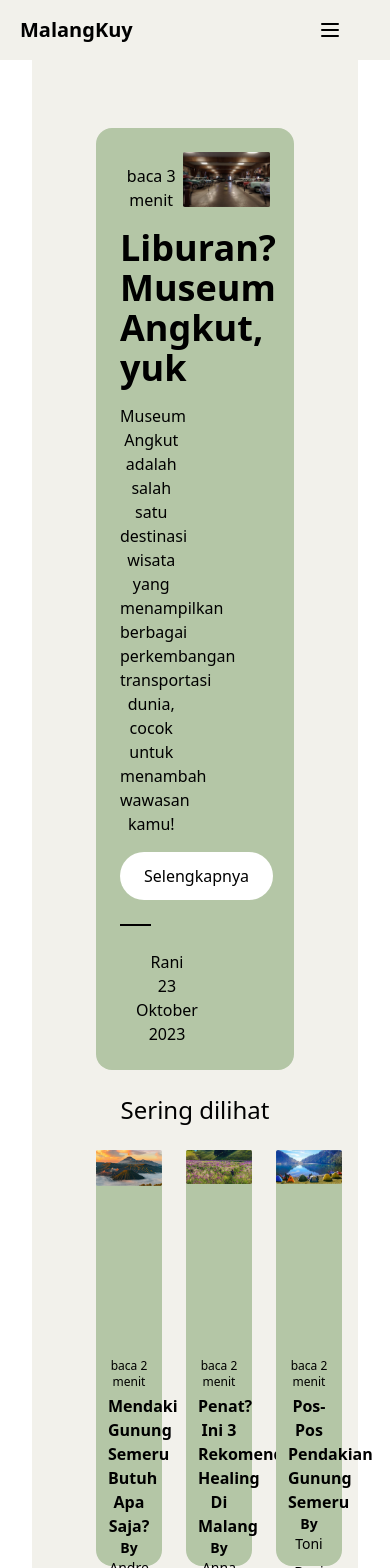
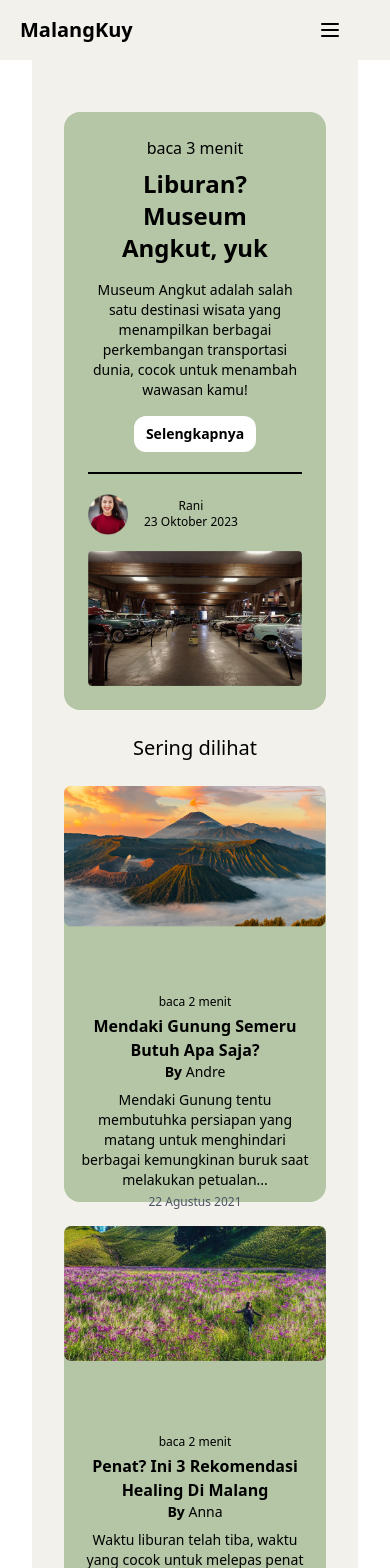
Before and after one commit to adyfp24/frontend-tourism-react, a React (Vite) app: page /blog in a window 390 px wide. Shown: the top 1568 px of the page. Built offline with nearby package versions, Linux system fonts and the light colour scheme.

Commit message:
feat(blog): adding mobile responsive

```diff
--- a/src/pages/About.jsx
+++ b/src/pages/About.jsx
@@ -26,14 +26,14 @@
             <Navbar />
 
             <section id='head-section' className='flex max-w-full pb-60'>
-                <img className='absolute top-24 z-10 max-h-full max-w-full' src={head4} alt="" />
+                <img className='animate__animated animate__fadeInLeft absolute top-24 z-10 max-h-full max-w-full' src={head4} alt="" />
                 <div className='flex flex-col'>
-                    <h1 className='ml-44 pt-20 z-40 font-bold text-8xl text-custom-300'>T E N T A N G</h1>
-                    <h1 className='ml-44 pt-6 z-40 font-bold text-8xl tracking-wider text-custom-300'>M A L A N G</h1>
+                    <h1 className='animate__animated animate__fadeInDown ml-44 pt-20 z-40 font-bold text-8xl text-custom-300'>T E N T A N G</h1>
+                    <h1 className='animate__animated animate__fadeInUp ml-44 pt-6 z-40 font-bold text-8xl tracking-wider text-custom-300'>M A L A N G</h1>
                 </div>
-                <img className='absolute top-32 right-72 z-30 h-2/3 max-w-full' src={head2} alt="" />
-                <img className='absolute right-28 top-44 z-0 h-2/3 max-w-full' src={head3} alt="" />
-                <img className='absolute right-12 top-40 z-1 h-64 max-w-full' src={head1} alt="" />
+                <img className='animate__animated animate__fadeInDown absolute top-32 right-72 z-30 h-2/3 max-w-full' src={head2} alt="" />
+                <img className='animate__animated animate__fadeInRight absolute right-28 top-44 z-0 h-2/3 max-w-full' src={head3} alt="" />
+                <img className='animate__animated animate__fadeInUp absolute right-12 top-40 z-1 h-64 max-w-full' src={head1} alt="" />
             </section>
 
             <section id='tentang-malang' className='pt-36 px-16'>
--- a/src/pages/Blog.jsx
+++ b/src/pages/Blog.jsx
@@ -16,38 +16,38 @@
   return (
     <div className='bg-custom-100 h-full'>
       <Navbar />
-      <section id='head'>
-        <div className='flex bg-custom-300 p-6 mx-16 mt-24 rounded-2xl'>
-          <div className='flex flex-col  w-5/12 h-full'>
-            <h3 className='font-light mt-3 mb-4'>baca 3 menit</h3>
-            <p className='font-bold text-4xl mb-4'>Liburan? Museum <br />Angkut, yuk</p>
-            <p className='font-light mb-4'>Museum Angkut adalah salah satu destinasi wisata yang menampilkan berbagai perkembangan transportasi dunia, cocok untuk menambah wawasan kamu!</p>
+      <section id='head' className='bg-custom-100'>
+        <div className='flex flex-col sm:flex-row bg-custom-300 p-6 mx-8 sm:mx-16 mt-20 sm:mt-24 rounded-2xl'>
+          <div className='flex flex-col w-full sm:w-5/12 h-full'>
+            <h3 className='font-light sm:mt-3 mb-2'>baca 3 menit</h3>
+            <p className='font-bold text-2xl sm:text-4xl mb-4'>Liburan? Museum <br />Angkut, yuk</p>
+            <p className='font-light text-sm sm:text-base mb-4'>Museum Angkut adalah salah satu destinasi wisata yang menampilkan berbagai perkembangan transportasi dunia, cocok untuk menambah wawasan kamu!</p>
             <div>
               <Link to='/blog/content'>
-              <button className='hover:bg-custom-200 hover:text-white bg-white rounded-3xl px-6 py-3'>Selengkapnya</button>
+              <button className='hover:bg-custom-200 hover:text-white bg-white text-sm font-semibold sm:text-base rounded-xl sm:rounded-3xl px-3 sm:px-6 py-2 sm:py-3'>Selengkapnya</button>
               </Link>
             </div>
-            <div className='w-7/8 mr-8 my-6 h-0.5 bg-black'></div>
-            <div className='flex'>
+            <div className='w-full sm:w-7/8 mr-8 my-5 sm:my-6 h-0.5 bg-black'></div>
+            <div className='flex items-center'>
               <div className='max-w-1/2'>
-                <img className='max-w-full' src={avatar} alt="" />
+                <img className='w-10 sm:max-w-full' src={avatar} alt="" />
               </div>
               <div className='flex flex-col ml-4'>
-                <h3 className='font-medium'>Rani</h3>
-                <h6 className='font-light'>23 Oktober 2023</h6>
+                <h3 className='font-medium text-xs sm:text-base'>Rani</h3>
+                <h6 className='font-light text-xs sm:text-base'>23 Oktober 2023</h6>
               </div>
             </div>
           </div>
-          <div className='w-7/12 h-full'>
+          <div className='w-full sm:w-7/12 h-full mt-4 sm:mt-0'>
             <img className='w-full' src={headImg} alt="" />
           </div>
         </div>
       </section>
 
-      <section id='blog-detail' className='mx-16 my-6 h-full font-sans'>
-        <h3 className='font-medium text-2xl'>Sering dilihat </h3>
-        <div className='flex w-full pt-6'>
-          <div className='flex flex-col bg-custom-300 w-1/3 mr-6 rounded-2xl'>
+      <section id='blog-detail' className='mx-8 sm:mx-16 my-6 h-full font-sans'>
+        <h3 className='font-medium text-xl sm:text-2xl'>Sering dilihat </h3>
+        <div className='flex flex-col sm:flex-row  w-full pt-6'>
+          <div className='flex flex-col bg-custom-300 w-full sm:w-1/3 mr-6 sm:mt-0 rounded-2xl'>
             <div className='h-48'>
               <img className='max-h-full w-full' src={semeruImg} alt="" />
             </div>
@@ -59,7 +59,7 @@
               <h6 className='font-extralight text-xs text-gray-600'>22 Agustus 2021</h6>
             </div>
           </div>
-          <div className='flex flex-col bg-custom-300 w-1/3 mr-6 rounded-2xl'>
+          <div className='flex flex-col bg-custom-300 w-full sm:w-1/3 sm:mr-6 mt-6 sm:mt-0 rounded-2xl'>
             <div className='h-48'>
               <img className='max-h-full w-full' src={padangBunga} alt="" />
             </div>
@@ -71,7 +71,7 @@
               <h6 className='font-extralight text-xs text-gray-600'>19 September 2022</h6>
             </div>
           </div>
-          <div className='flex flex-col bg-custom-300 w-1/3 rounded-2xl'>
+          <div className='flex flex-col bg-custom-300 w-full sm:w-1/3 mt-6 sm:mt-0 rounded-2xl'>
             <div className='h-48'>
               <img className='' src={campingImg} alt="" />
             </div>
@@ -86,10 +86,10 @@
         </div>
       </section>
 
-      <section id='artikel' className='mx-16 my-6 h-full font-sans'>
-        <h3 className='font-medium text-2xl'>Artikel Lainnya</h3>
-        <div className='flex w-full pt-6'>
-          <div className='flex flex-col bg-custom-300 w-1/3 mr-6 rounded-2xl'>
+      <section id='artikel' className='mx-8 sm:mx-16 my-6 h-full font-sans'>
+        <h3 className='font-medium text-xl sm:text-2xl'>Artikel Lainnya</h3>
+        <div className='flex flex-col sm:flex-row w-full pt-6'>
+          <div className='flex flex-col bg-custom-300 w-full sm:w-1/3 mr-6  rounded-2xl'>
             <div className='h-48'>
               <img className='max-h-full w-full' src={santerraImg} alt="" />
             </div>
@@ -101,7 +101,7 @@
               <h6 className='font-extralight text-xs text-gray-600'>20 Juni 2023</h6>
             </div>
           </div>
-          <div className='flex flex-col bg-custom-300 w-1/3 mr-6 rounded-2xl'>
+          <div className='flex flex-col bg-custom-300 w-full sm:w-1/3 mr-6 mt-6 sm:mt-0 rounded-2xl'>
             <div className='h-48'>
               <img className='' src={pantaiImg} alt="" />
             </div>
@@ -113,7 +113,7 @@
               <h6 className='font-extralight text-xs text-gray-600'>14 September 2022</h6>
             </div>
           </div>
-          <div className='flex flex-col bg-custom-300 w-1/3 rounded-2xl'>
+          <div className='flex flex-col bg-custom-300 w-full sm:w-1/3 mt-6 sm:mt-0 rounded-2xl'>
             <div className='h-48'>
               <img className='' src={jeepImg} alt="" />
             </div>
@@ -127,8 +127,8 @@
           </div>
         </div>
 
-        <div className='flex w-full pt-6'>
-          <div className='flex flex-col bg-custom-300 w-1/3 mr-6 rounded-2xl'>
+        <div className='flex flex-col sm:flex-row w-full pt-6'>
+          <div className='flex flex-col bg-custom-300 sm:w-1/3 w-full mr-6 rounded-2xl'>
             <div className='h-48'>
               <img className='max-h-full w-full' src={santerraImg} alt="" />
             </div>
@@ -140,7 +140,7 @@
               <h6 className='font-extralight text-xs text-gray-600'>20 Juni 2023</h6>
             </div>
           </div>
-          <div className='flex flex-col bg-custom-300 w-1/3 mr-6 rounded-2xl'>
+          <div className='flex flex-col bg-custom-300 sm:w-1/3 w-full mr-6 mt-6 sm:mt-0  rounded-2xl'>
             <div className='h-48'>
               <img className='' src={pantaiImg} alt="" />
             </div>
@@ -152,7 +152,7 @@
               <h6 className='font-extralight text-xs text-gray-600'>14 September 2022</h6>
             </div>
           </div>
-          <div className='flex flex-col bg-custom-300 w-1/3 rounded-2xl'>
+          <div className='flex flex-col bg-custom-300 sm:w-1/3 w-full mt-6 sm:mt-0  rounded-2xl'>
             <div className='h-48'>
               <img className='' src={jeepImg} alt="" />
             </div>
@@ -167,9 +167,9 @@
         </div>
       </section>
 
-      <section id='tips' className='mx-16 mt-14 my-6 mb-12 h-full font-sans'>
-        <h3 className='font-medium text-2xl'>Tips berwisata ke Malang</h3>
-        <div className='px-6 py-6'>
+      <section id='tips' className=' mt-4 sm:mt-8 my-6 sm:mb-12 h-full font-sans'>
+        <h3 className='font-medium mx-8 sm:mx-16 text-xl sm:text-2xl'>Tips berwisata ke Malang</h3>
+        <div className='py-6'>
           <img className='w-full' src={tipsMalang} alt="" />
         </div>
       </section>
--- a/src/pages/Destinasi.jsx
+++ b/src/pages/Destinasi.jsx
@@ -48,14 +48,14 @@
       <Navbar />
 
       <section id='head-section' className='flex max-w-full pb-72'>
-        <img className='absolute top-24 z-10 max-h-full max-w-full' src={head4} alt="" />
+        <img className='animate__animated animate__fadeInLeft absolute top-24 z-10 max-h-full max-w-full' src={head4} alt="" />
         <div className='flex flex-col'>
-          <h1 className='ml-40 pt-20 z-40 font-bold text-8xl text-custom-300'>D E S T I N A S I</h1>
-          <h1 className='ml-40 pt-6 z-40 font-bold text-8xl tracking-wider text-custom-300'>M A L A N G</h1>
+          <h1 className='animate__animated animate__fadeInDown ml-40 pt-20 z-40 font-bold text-8xl text-custom-300'>D E S T I N A S I</h1>
+          <h1 className='animate__animated animate__fadeInUp ml-40 pt-6 z-40 font-bold text-8xl tracking-wider text-custom-300'>M A L A N G</h1>
         </div>
-        <img className='absolute top-32 right-72 z-30 h-2/3 max-w-full' src={head2} alt="" />
-        <img className='absolute right-28 top-44 z-0 h-2/3 max-w-full' src={head3} alt="" />
-        <img className='absolute right-12 top-40 z-1 h-64 max-w-full' src={head1} alt="" />
+        <img className='animate__animated animate__fadeInDown absolute top-32 right-72 z-30 h-2/3 max-w-full' src={head2} alt="" />
+        <img className='animate__animated animate__fadeInRight absolute right-28 top-44 z-0 h-2/3 max-w-full' src={head3} alt="" />
+        <img className='animate__animated animate__fadeInUp absolute right-12 top-40 z-1 h-64 max-w-full' src={head1} alt="" />
       </section>
 
 
@@ -76,7 +76,7 @@
         </div>
       </section>
       <section id='kunjungan' className='mx-16 mt-14 my-6 h-full font-sans'>
-        <h3 className='font-medium text-2xl'>Rekomendasi Akhir Pekan222</h3>
+        <h3 className='font-medium text-2xl'>Rekomendasi Akhir Pekan</h3>
         <div className='px-6'>
           <Slider className='w-full py-12 mb-12 px-2' {...settings}>
             <div className=''>
```
